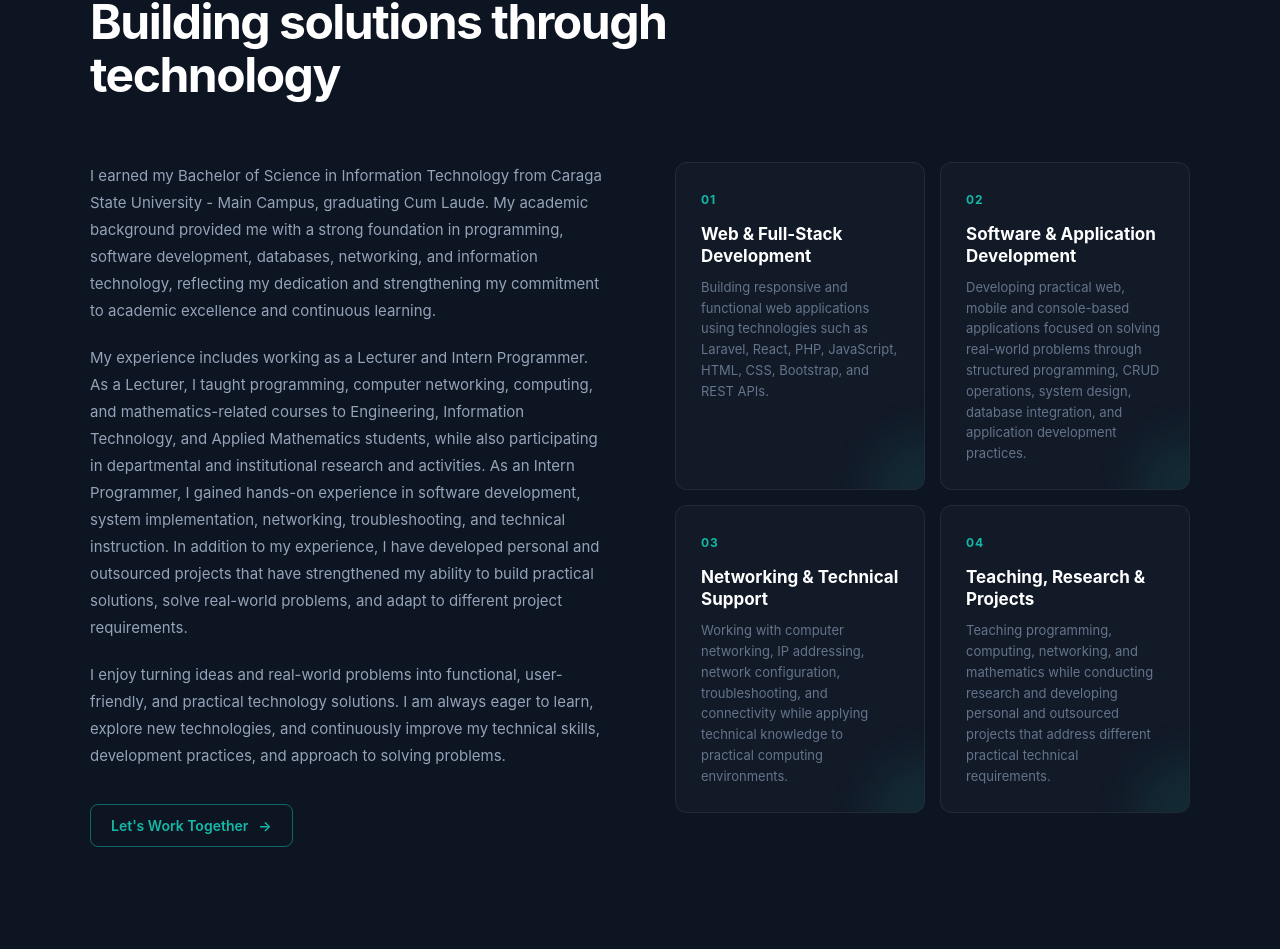
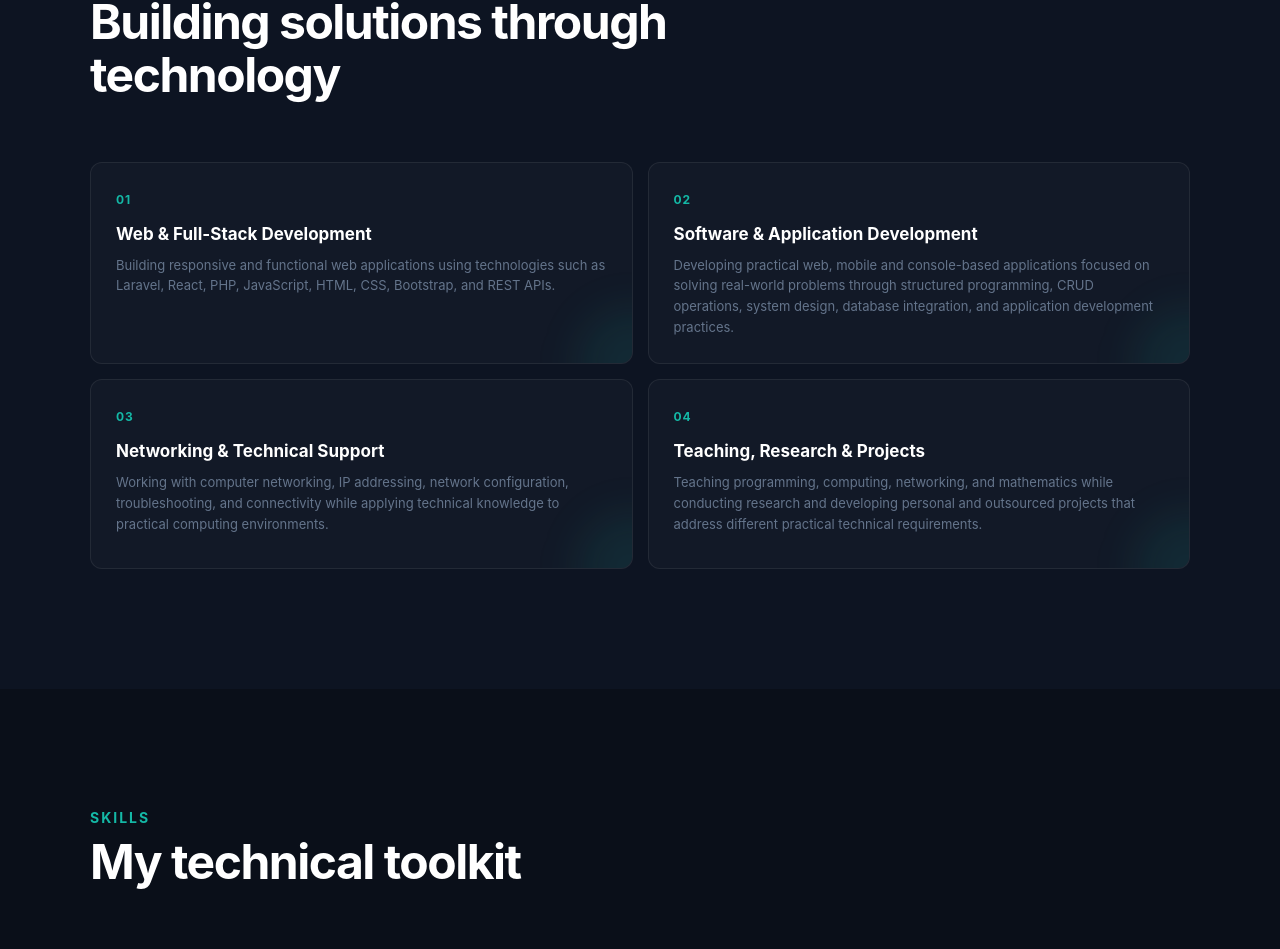
Before and after one commit to dbverzosa/my-portfolio-vue, a Vue app: page / in a window 1280 px wide. Shown: the part 875-1824 px from the top of the page. Built offline with nearby package versions, Linux system fonts and the light colour scheme.

Commit message:
Update Resume and About content

```diff
--- a/src/components/About.vue
+++ b/src/components/About.vue
@@ -1,3 +1,4 @@
+
 <script setup lang="ts">
 import { useScrollReveal } from '../composables/useScrollReveal'
 
@@ -14,48 +15,6 @@ useScrollReveal()
         <h2>
           Building solutions through technology
         </h2>
-      </div>
-
-      <div class="about-grid">
-
-        <!-- About Text -->
-        <div class="about-text reveal-left">
-
-            <p>
-               I earned my Bachelor of Science in Information Technology from
-               Caraga State University - Main Campus, graduating Cum Laude.
-                My academic background provided me with a strong foundation in
-                programming, software development, databases, networking, and
-                information technology, reflecting my dedication and strengthening
-                my commitment to academic excellence and continuous learning.
-            </p>
-            <p>
-                My experience includes working as a Lecturer and Intern Programmer.
-                As a Lecturer, I taught programming, computer networking, computing,
-                and mathematics-related courses to Engineering, Information Technology,
-                and Applied Mathematics students, while also participating in
-                departmental and institutional research and activities. As an Intern
-                Programmer, I gained hands-on experience in software development,
-                system implementation, networking, troubleshooting, and technical
-                instruction. In addition to my experience, I have developed
-                personal and outsourced projects that have strengthened my ability to
-                build practical solutions, solve real-world problems, and adapt to
-                different project requirements.
-            </p>
-
-            <p>
-                I enjoy turning ideas and real-world problems into functional,
-                user-friendly, and practical technology solutions. I am always eager
-                to learn, explore new technologies, and continuously improve my
-                technical skills, development practices, and approach to solving
-                problems.
-            </p>
-
-            <a href="#contact" class="about-btn">
-                <span>Let's Work Together</span>
-                <span class="arrow">→</span>
-            </a>
-
       </div>
 
       <!-- About Cards -->
@@ -112,8 +71,6 @@ useScrollReveal()
       </div>
 
     </div>
-
-    </div>
   </section>
 </template>
 
--- a/src/components/Experience.vue
+++ b/src/components/Experience.vue
@@ -5,7 +5,7 @@ useScrollReveal()
 
 const experiences = [
   {
-    period: 'August 2024 — September 2025',
+    period: 'August 2024 — August 2025',
     role: 'Lecturer',
     company: 'Caraga State University - Main Campus',
     location: 'Butuan City',
```
Also changed, not shown: 2 other files (tests, documents, lock files or other folders). Lines whose indentation alone changed are shown as unchanged.
